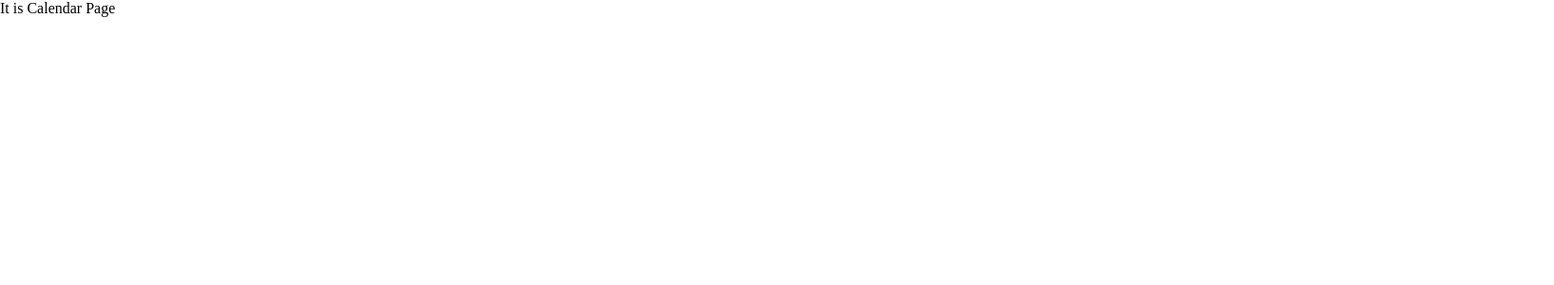
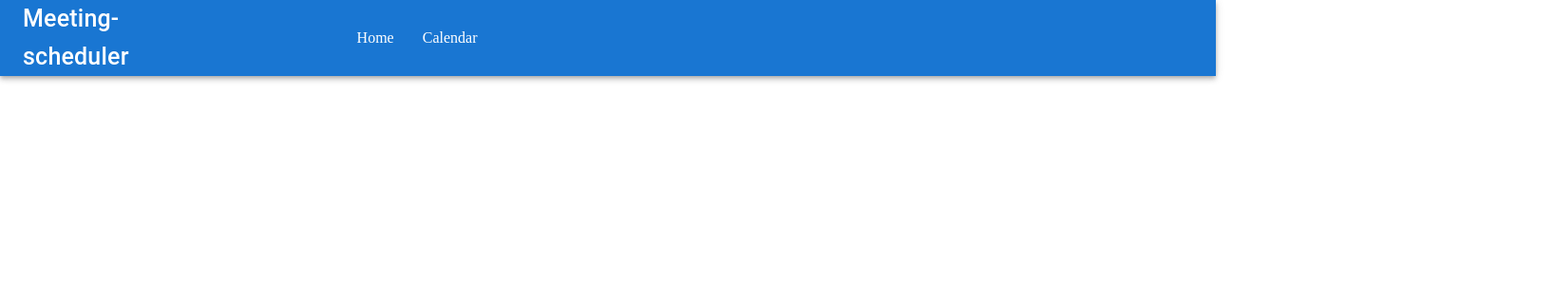
Before and after one commit to vkolesnikov-dev/booking-app, a React (Vite) app: page /calendar in a window 1280 px wide. Shown: the top 300 px of the page at 95% size, 1636 px wide, since content can reach past the window. Built offline with nearby package versions, Linux system fonts and the light colour scheme.

Commit message:
connected the routes

```diff
--- a/src/assets/styles/global.css
+++ b/src/assets/styles/global.css
@@ -1,3 +1,8 @@
 body {
   margin: 0;
 }
+.header-link {
+  text-decoration: none;
+  color: inherit;
+  margin-right: 30px;
+}
--- a/src/components/AppHeader.jsx
+++ b/src/components/AppHeader.jsx
@@ -4,6 +4,7 @@ import Box from "@mui/material/Box";
 import Toolbar from "@mui/material/Toolbar";
 import Typography from "@mui/material/Typography";
 import Button from "@mui/material/Button";
+import { NavLink } from "react-router-dom";
 
 const AppHeader = () => {
   return (
@@ -17,13 +18,15 @@ const AppHeader = () => {
           >
             Meeting-scheduler
           </Typography>
-          <Button sx={{ marginRight: 10 }} color="inherit">
+          <NavLink className={"header-link"} to={"/"}>
             Home
+          </NavLink>
+          <NavLink className={"header-link"} to={"/calendar"}>
+            Calendar
+          </NavLink>
+          <Button sx={{ marginLeft: 130 }} color="inherit">
+            Login
           </Button>
-          <Button sx={{ marginRight: 130 }} color="inherit">
-            Calendar
-          </Button>
-          <Button color="inherit">Login</Button>
         </Toolbar>
       </AppBar>
     </Box>
--- a/src/pages/CalendarPage.jsx
+++ b/src/pages/CalendarPage.jsx
@@ -1,5 +1,7 @@
+import AppLayout from "../components/AppLayout";
+
 const CalendarPage = () => {
-  return "It is Calendar Page";
+  return <AppLayout />;
 };
 
 export default CalendarPage;
```
